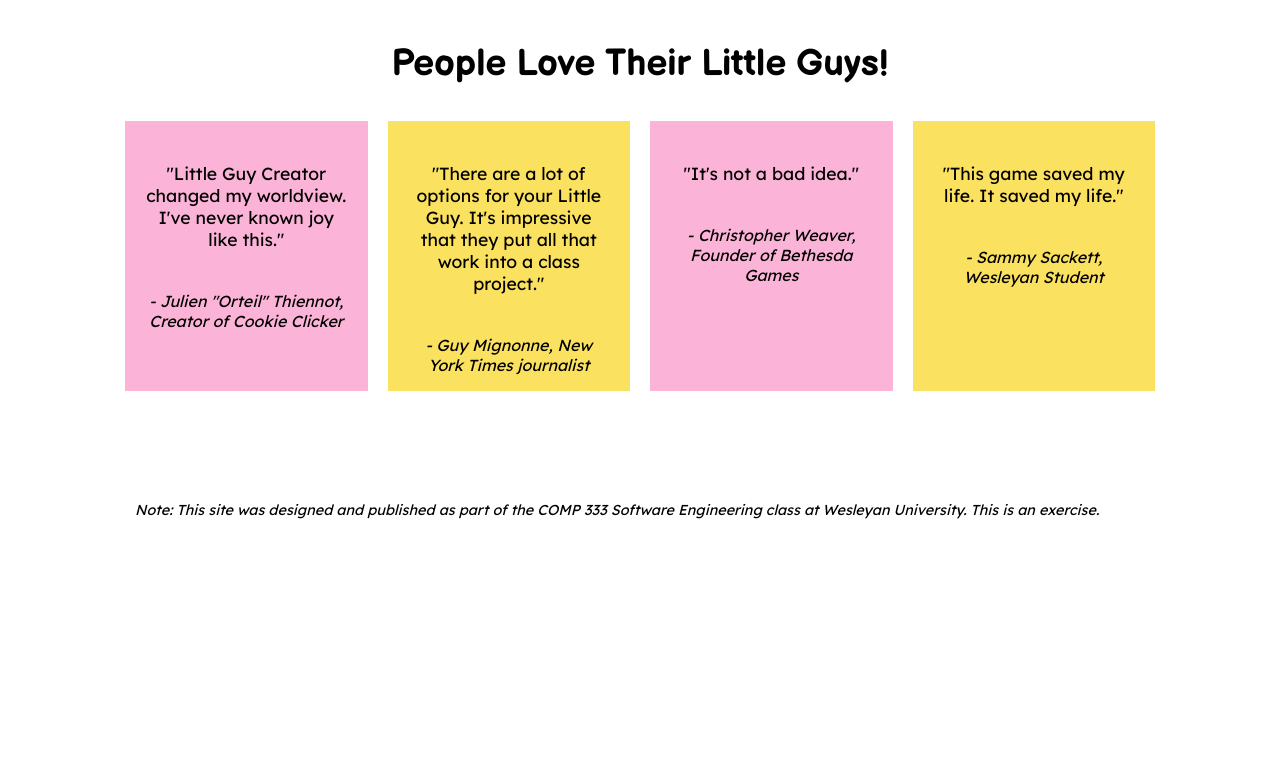
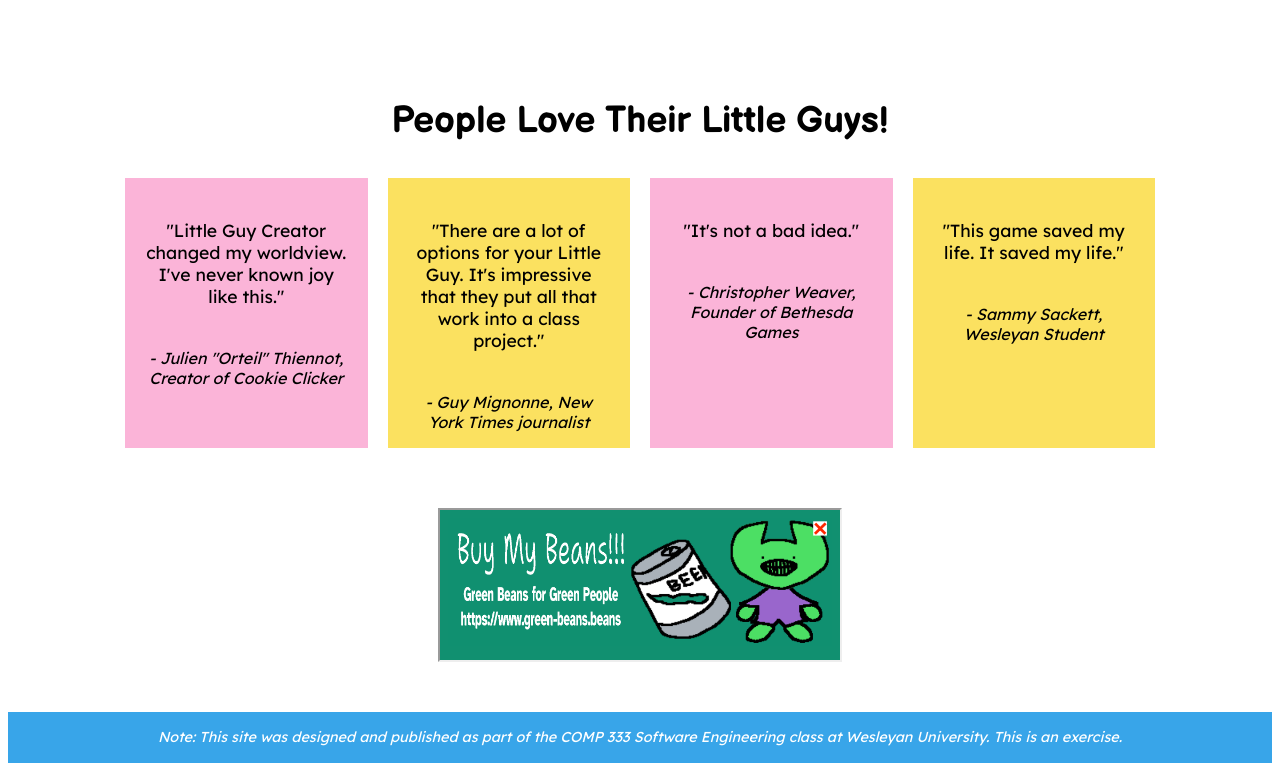
Before and after one commit to Cool-Little-Guy-Makers/little-guy-website, a PHP site: page / in a window 1280 px wide. Shown: the part 1165-1936 px from the top of the page. Before the commit the page ends 1684 px from the top, so only its background shows below. Run offline with PHP 8.4, Linux system fonts and the light colour scheme.

Commit message:
Added iFrame of the ad
Changelog:
- Added an iFrame to display the green bean ad onto the landing page
- Changed the name of other.html to ad.html for clarity
- Modified the green bean ad to have a little red X in the corner (not
  functional but makes it look more like an ad)
- Changed the footer to match the nav bar

```diff
--- a/other.html
+++ b/ad.html
@@ -17,13 +17,7 @@
     <link rel="stylesheet" href="style.css" />
   </head>
 
-  <body>
-    Hello, world! (From the other page!)
-    <br />
-    <footer>
-      <p id="endnote">
-        Note: This site was designed and published as part of the COMP 333 Software
-        Engineering class at Wesleyan University. This is an exercise.
-      </p>
-    </footer>
+  <body style="background-color: rgb(17,144,112);">
+    <img id="green-bean-ad" src="assets/green-bean-ad.png" alt="An advertisement with a green Little Guy holding a can of green beans.
+    It reads: Buy my beans!!! Green beans for green people. It contains a URL to a website called green-beans.beans.">
   </body>
--- a/index.html
+++ b/index.html
@@ -30,7 +30,6 @@
     <h1 id="title">Little Guy Creator</h1>
 
     <div id="content-box">
-
 
       <div id="features"> <!--Features Section-->
         <h1>What We Offer</h1>
@@ -85,8 +84,7 @@
 
       </div>
 
-
-      <div style="margin-bottom: 100px;"> <!-- Testimonials Section -->
+      <div style="margin-top: 100px;"> <!-- Testimonials Section -->
         <h1>People Love Their Little Guys!</h1>
 
         <div class="flex-container">
@@ -112,13 +110,17 @@
       </div>
 
 
-      <footer>
-        <p id="endnote">
-          Note: This site was designed and published as part of the COMP 333 Software
-          Engineering class at Wesleyan University. This is an exercise.
-        </p>
-      </footer>
+      <!-- Ad -->
+      <iframe src="ad.html" frameborder="1"></iframe>
 
     </div>
 
+    <footer>
+      <p id="endnote">
+        Note: This site was designed and published as part of the COMP 333 Software
+        Engineering class at Wesleyan University. This is an exercise.
+      </p>
+    </footer>
+
+
   </body>
--- a/style.css
+++ b/style.css
@@ -28,6 +28,11 @@ h1{
     font-size: 2.3em;
 }
 
+h6{
+    font-size: 1.1em;
+    font-weight: normal;
+}
+
 #content-box{
     max-width: 1050px;
     margin: auto;
@@ -40,11 +45,25 @@ h1{
 #endnote{
     font-style: italic;
     font-size: 0.9em;
+    color: var(--navbar-text-color);
+    text-align: center;
 }
 
-h6{
-    font-size: 1.1em;
-    font-weight: normal;
+footer{
+    background-color: var(--navbar-background-color);
+    padding: 2px;
+}
+
+#green-bean-ad {
+    width: 100%;
+}
+
+iframe {
+    display: block;
+    margin: auto;
+    width: 400px;
+    height: 150px;
+    margin: 50px auto;
 }
 
 nav{
@@ -73,7 +92,7 @@ nav{
 #features {
 
     padding: 0 10px; /* Horizontal padding to match testimonials */
-    margin-bottom: 100px;
+    margin-top: 100px;
 
     h2 {
         text-align: center
@@ -127,6 +146,12 @@ nav{
     #content-box{
         margin: auto;
     }
+
+    iframe {
+        width: 400px;
+        height: 150px;
+    }
+
     .flex-container {
       flex-direction: column;
       div{
```
Also changed, not shown: assets/green-bean-ad.png.
